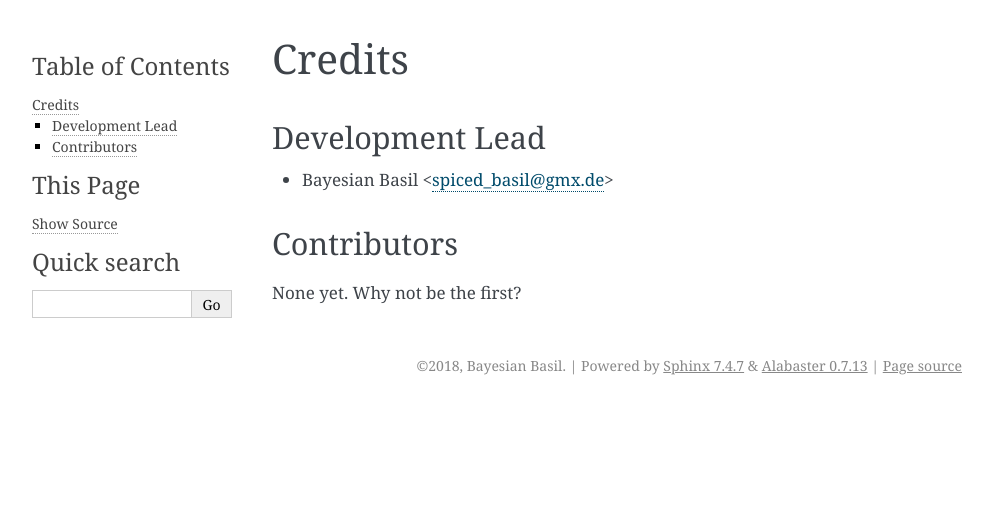
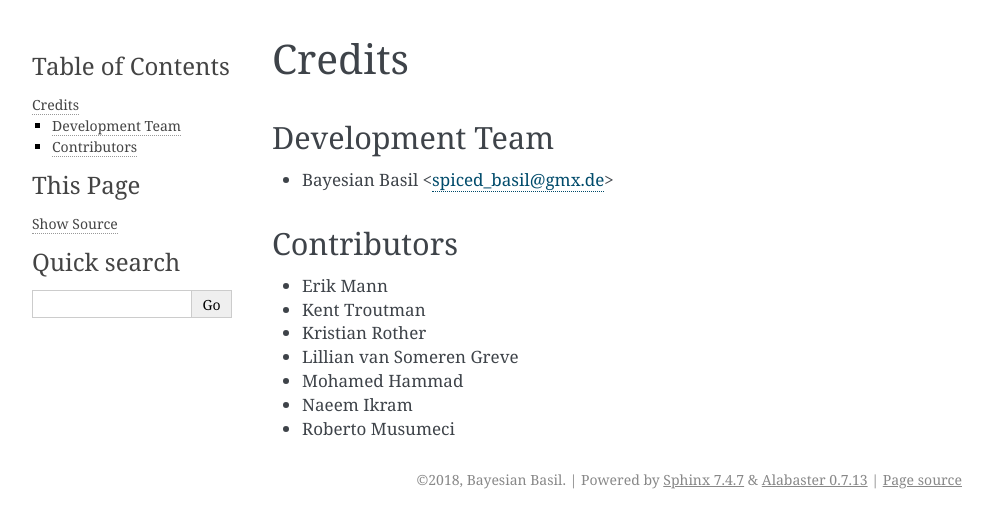
Before and after one commit to realtweego/tweego, a Sphinx documentation site: the page built from docs/authors.rst, in a window 1280 px wide. Shown: the top 528 px of the page, without its empty margins (148-1141 px from the left). Built offline with Sphinx 7.4.7, drawn with Linux system fonts in a browser that asks for light colours; pages that are not in the unit, such as notebooks, are missing from menus.

Commit message:
add authors

```diff
--- a/docs/authors.rst
+++ b/docs/authors.rst
@@ -1 +1,20 @@
-.. include:: ../AUTHORS.rst
+=======
+Credits
+=======
+
+Development Team
+----------------
+
+* Bayesian Basil <spiced_basil@gmx.de>
+
+
+Contributors
+------------
+
+* Erik Mann
+* Kent Troutman
+* Kristian Rother
+* Lillian van Someren Greve
+* Mohamed Hammad
+* Naeem Ikram
+* Roberto Musumeci
```
